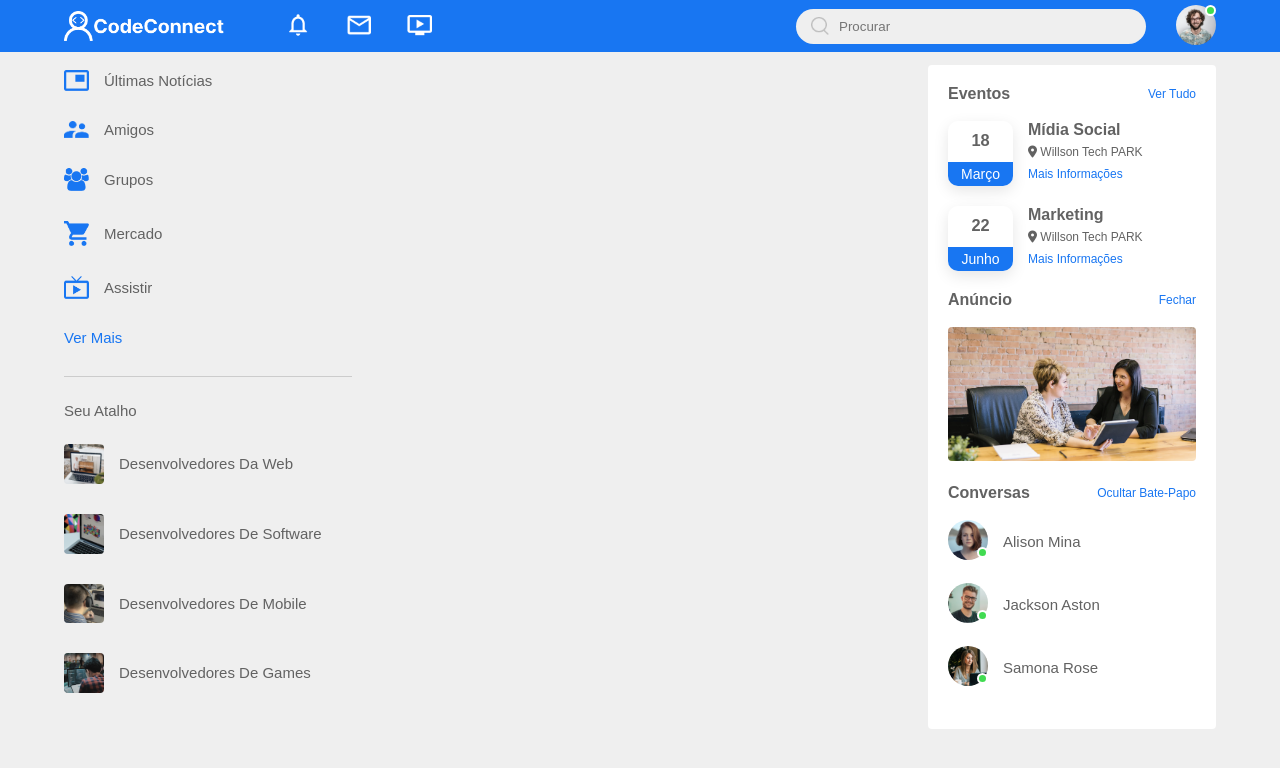
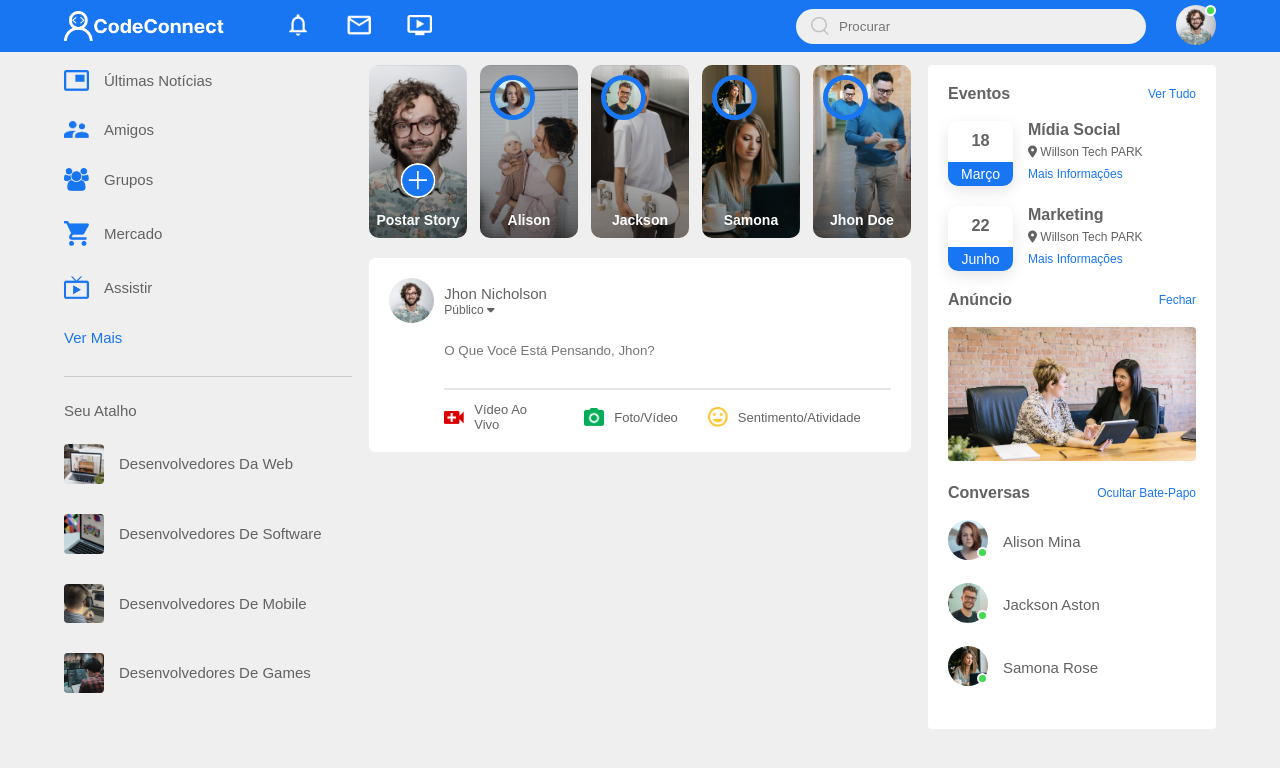
Before and after one commit to clasSeven7/code-connect-frontend, a plain HTML site: page index.html in a window 1280 px wide. Drawn offline with Linux system fonts and the light colour scheme.

Commit message:
chore: Add story gallery and post input container to main content

```diff
--- a/index.html
+++ b/index.html
@@ -1,5 +1,5 @@
 <!DOCTYPE html>
-<html lang="en">
+<html lang="pt-br">
   <head>
     <meta charset="UTF-8" />
     <meta name="viewport" content="width=device-width, initial-scale=1.0" />
@@ -117,7 +117,68 @@
           >
         </div>
       </div>
-      <div class="main-content"></div>
+      <div class="main-content">
+        <div class="story-gallery">
+          <div class="story story1">
+            <img src="./src/assets/upload.png" alt="Foto de perfil" />
+            <p>Postar Story</p>
+          </div>
+          <div class="story story2">
+            <img src="./src/assets/member-1.png" alt="Foto de perfil" />
+            <p>Alison</p>
+          </div>
+          <div class="story story3">
+            <img src="./src/assets/member-2.png" alt="Foto de perfil" />
+            <p>Jackson</p>
+          </div>
+          <div class="story story4">
+            <img src="./src/assets/member-3.png" alt="Foto de perfil" />
+            <p>Samona</p>
+          </div>
+          <div class="story story5">
+            <img src="./src/assets/member-4.png" alt="Foto de perfil" />
+            <p>Jhon Doe</p>
+          </div>
+        </div>
+
+        <div class="write-post-container">
+          <div class="user-profile">
+            <img src="./src/assets/profile-pic.png" alt="" />
+            <div>
+              <p>Jhon Nicholson</p>
+              <small>Público <i class="fas fa-caret-down"></i></small>
+            </div>
+          </div>
+
+          <div class="post-input-container">
+            <textarea
+              name="post"
+              id="post"
+              rows="3"
+              placeholder="O que você está pensando, Jhon?"
+            ></textarea>
+            <div class="add-post-links">
+              <a href="#">
+                <img
+                  src="./src/assets/live-video.png"
+                  alt="ícone de televisão simbolo do youtube no meio"
+                />
+                Vídeo ao vivo
+              </a>
+              <a href="#">
+                <img src="./src/assets/photo.png" alt="ícone de uma câmera" />
+                Foto/Vídeo
+              </a>
+              <a href="#"
+                ><img
+                  src="./src/assets/feeling.png"
+                  alt="ícone de uma tag"
+                />Sentimento/atividade</a
+              >
+            </div>
+          </div>
+        </div>
+      </div>
       <div class="right-sidebar">
         <div class="sidebar-title">
           <h3>Eventos</h3>
--- a/src/css/styles.css
+++ b/src/css/styles.css
@@ -276,3 +276,136 @@ nav {
   top: unset;
   bottom: 0.5rem;
 }
+
+.story-gallery {
+  display: flex;
+  justify-content: space-between;
+  margin-bottom: 2rem;
+}
+
+.story {
+  flex-basis: 18%;
+  padding-top: 32%;
+  position: relative;
+  background-image: linear-gradient(transparent, rgba(0, 0, 0, 0.5)),
+    url('../assets/status-1.png');
+  background-position: center;
+  background-size: cover;
+  border-radius: 1rem;
+}
+
+.story img {
+  position: absolute;
+  width: 4.5rem;
+  border-radius: 50%;
+  top: 1rem;
+  left: 1rem;
+  border: 0.5rem solid var(--primary-color);
+}
+
+.story p {
+  position: absolute;
+  bottom: 1rem;
+  width: 100%;
+  text-align: center;
+  color: #fff;
+  font-size: 1.4rem;
+  font-weight: 700;
+}
+
+.story1 {
+  background-image: linear-gradient(transparent, rgba(0, 0, 0, 0.5)),
+    url('../assets/status-1.png');
+}
+
+.story2 {
+  background-image: linear-gradient(transparent, rgba(0, 0, 0, 0.5)),
+    url('../assets/status-2.png');
+}
+
+.story3 {
+  background-image: linear-gradient(transparent, rgba(0, 0, 0, 0.5)),
+    url('../assets/status-3.png');
+}
+
+.story4 {
+  background-image: linear-gradient(transparent, rgba(0, 0, 0, 0.5)),
+    url('../assets/status-4.png');
+}
+
+.story5 {
+  background-image: linear-gradient(transparent, rgba(0, 0, 0, 0.5)),
+    url('../assets/status-5.png');
+}
+
+.story.story1 img {
+  top: unset;
+  left: 50%;
+  bottom: 4rem;
+  transform: translateX(-50%);
+  border: 0;
+  width: 3.5rem;
+}
+
+.write-post-container {
+  width: 100%;
+  background: #fff;
+  border-radius: 0.6rem;
+  padding: 2rem;
+  color: var(--quaternary-color);
+}
+
+.user-profile {
+  display: flex;
+  align-items: center;
+}
+
+.user-profile img {
+  width: 4.5rem;
+  border-radius: 50%;
+  margin-right: 1rem;
+}
+
+.user-profile p {
+  margin-bottom: 0.1rem;
+  font-size: 1.5rem;
+  font-weight: 500;
+  color: var(--quaternary-color);
+}
+
+.user-profile small {
+  font-size: 1.2rem;
+}
+
+.post-input-container {
+  padding-left: 5.5rem;
+  padding-top: 2rem;
+}
+
+.post-input-container textarea {
+  width: 100%;
+  border: 0;
+  outline: 0;
+  border-bottom: var(--border);
+  background: transparent;
+  resize: none;
+}
+
+.add-post-links {
+  display: flex;
+  margin-top: 1rem;
+}
+
+.add-post-links a {
+  text-decoration: none;
+  display: flex;
+  align-items: center;
+  color: var(--quaternary-color);
+  margin-right: 3rem;
+  font-size: 1.3rem;
+}
+
+.add-post-links a img {
+  width: 2rem;
+  margin-right: 1rem;
+}
```
